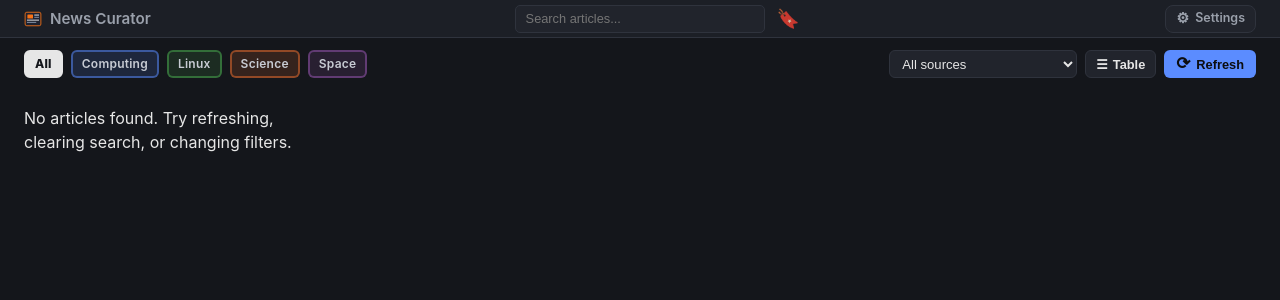
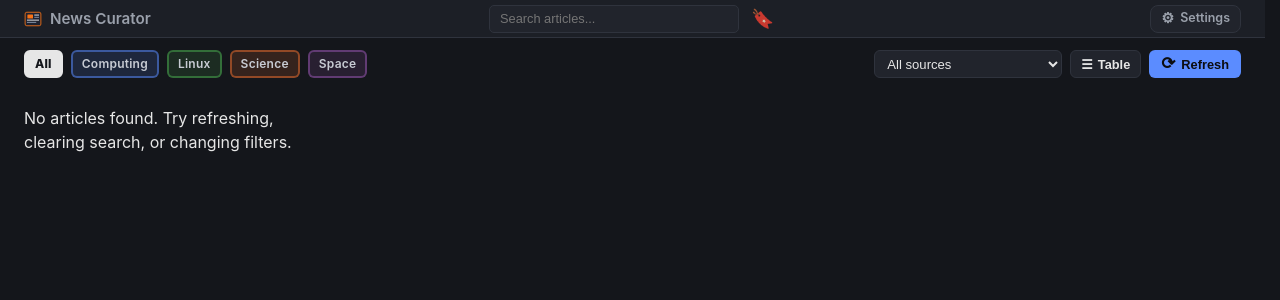
Before and after one commit to PlasmaDrifter/NewsCurator, a FastAPI app: page / in a window 1280 px wide. Shown: the top 300 px of the page. Run offline with FastAPI, Linux system fonts and the light colour scheme; data comes from the database, SQL or seed files in the repository; data that the repository does not hold is empty.

Commit message:
Lock topbar to symmetric 3-column grid and stabilize scrollbar gutter to prevent layout shift

```diff
--- a/app/static/style.css
+++ b/app/static/style.css
@@ -14,6 +14,10 @@
 
 * { box-sizing: border-box; }
 
+html {
+  scrollbar-gutter: stable;
+}
+
 body {
   margin: 0;
   background: var(--bg);
@@ -28,9 +32,9 @@ a.cat-btn, a.cat-btn:hover { color: inherit; text-decoration: none; }
 
 /* --- COMPACT TOP HEADER BAR --- */
 .topbar {
-  display: flex;
-  align-items: center;
-  justify-content: space-between;
+  display: grid;
+  grid-template-columns: 1fr auto 1fr;
+  align-items: center;
   padding: 0 24px;
   height: var(--topbar-height);
   box-sizing: border-box;
@@ -39,14 +43,13 @@ a.cat-btn, a.cat-btn:hover { color: inherit; text-decoration: none; }
   position: sticky;
   top: 0;
   z-index: 20;
-  gap: 16px;
 }
 
 .topbar-left {
   display: flex;
   align-items: center;
   height: 100%;
-  flex-shrink: 0;
+  justify-self: start;
 }
 
 .topbar-center {
@@ -54,8 +57,8 @@ a.cat-btn, a.cat-btn:hover { color: inherit; text-decoration: none; }
   align-items: center;
   justify-content: center;
   height: 100%;
-  flex: 1;
   gap: 10px;
+  justify-self: center;
 }
 
 .brand {
@@ -87,7 +90,7 @@ a.cat-btn, a.cat-btn:hover { color: inherit; text-decoration: none; }
   display: flex;
   align-items: center;
   height: 100%;
-  flex-shrink: 0;
+  justify-self: end;
 }
 
 .nav-btn {
--- a/app/templates/base.html
+++ b/app/templates/base.html
@@ -5,7 +5,7 @@
 <meta name="viewport" content="width=device-width, initial-scale=1.0">
 <title>{% block title %}News Curator{% endblock %}</title>
 <link rel="icon" href="{{ get_active_favicon() }}?v={{ get_favicon_version() }}">
-<link rel="stylesheet" href="/static/style.css?v=43">
+<link rel="stylesheet" href="/static/style.css?v=44">
 <link rel="stylesheet" href="/dynamic.css">
 </head>
 <body>
```
